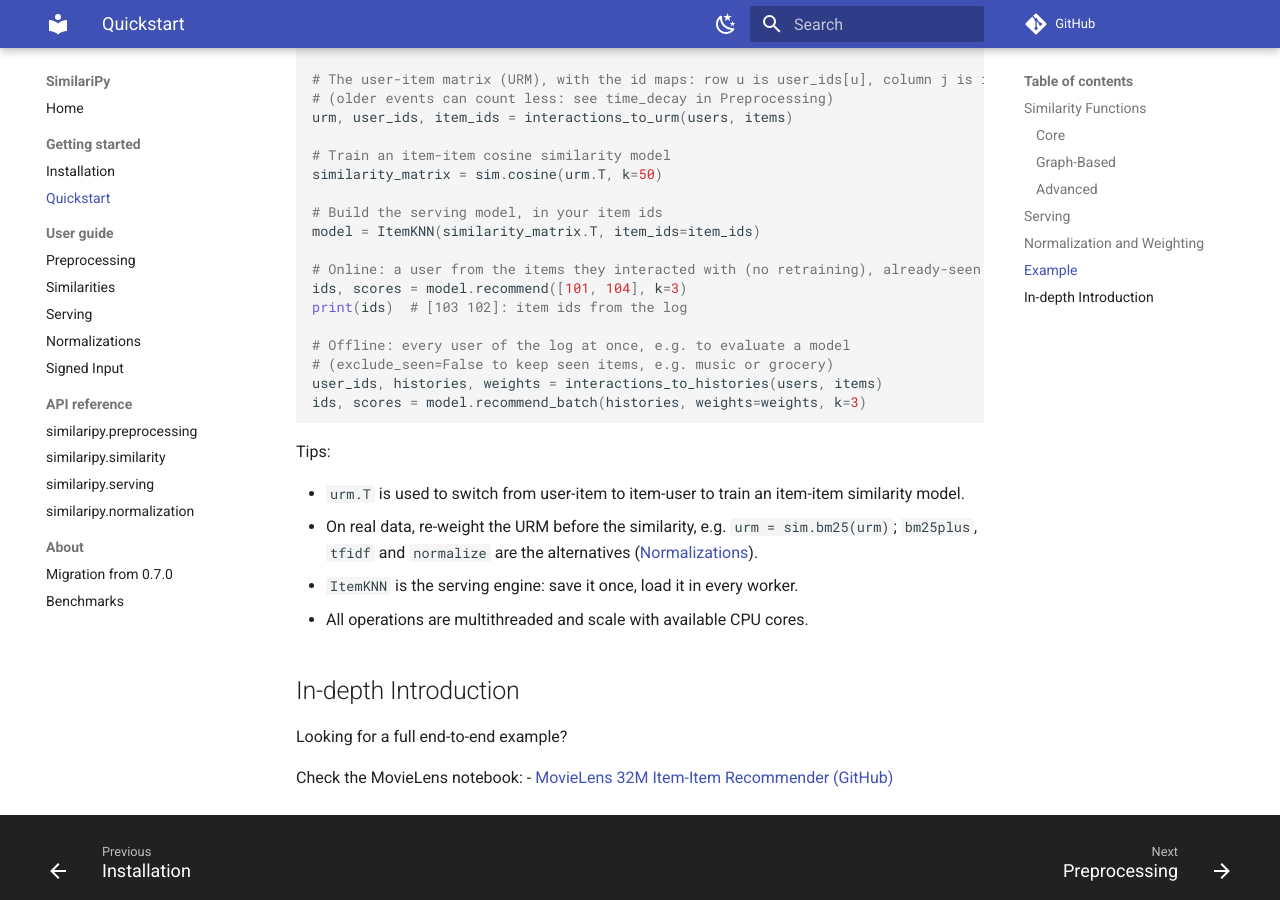
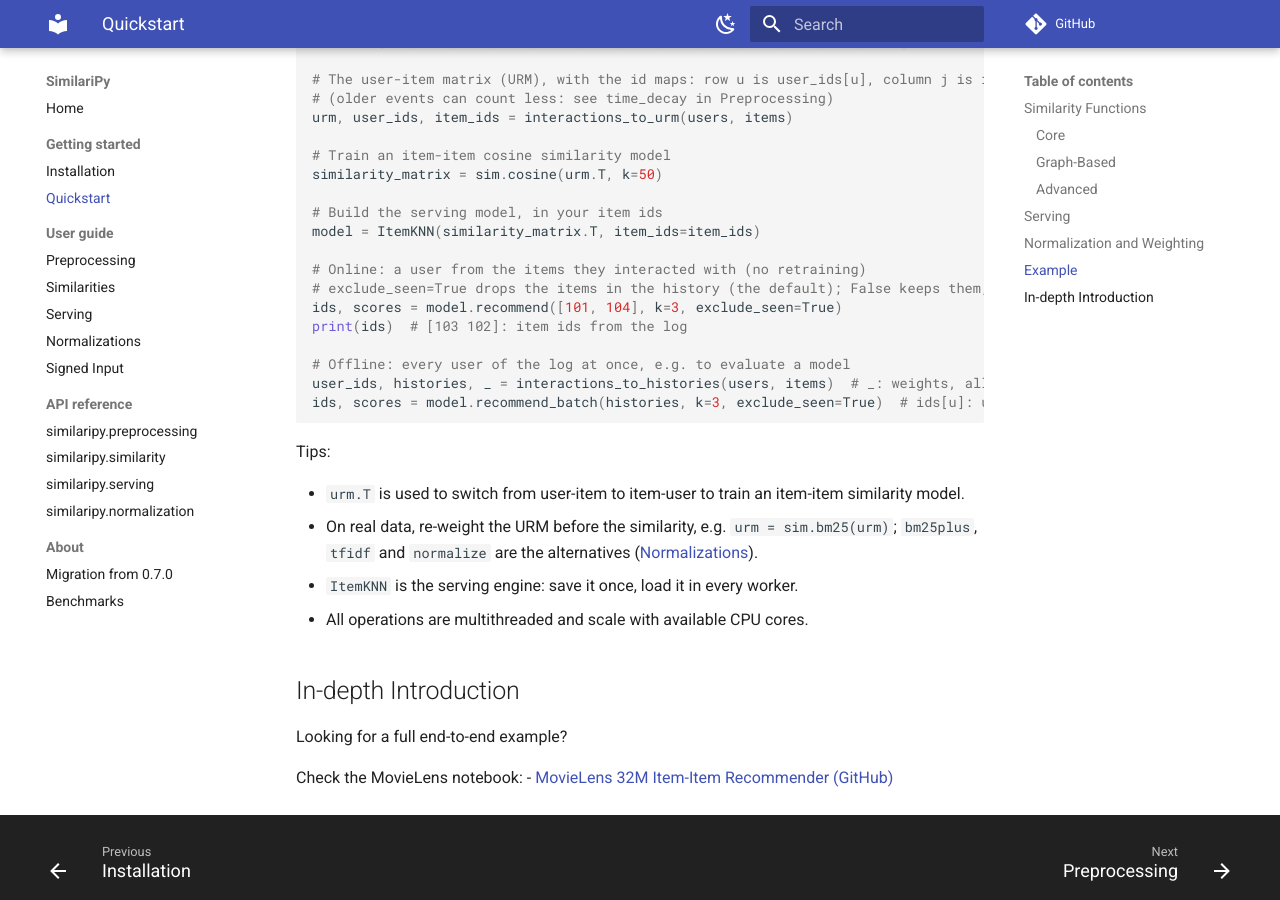
Before and after one commit to bogliosimone/similaripy, an MkDocs documentation site: the page built from docs/guide.md, in a window 1280 px wide and 900 px high, scrolled down 1915 px. Built offline with MkDocs 1.6.1 and Material for MkDocs 9.7.7, drawn with Linux system fonts in a browser that asks for light colours; comment, search, counter and statistics services are not loaded.

Commit message:
Docs: Quickstart shows exclude_seen, batch call without the all-1.0 weights

````diff
--- a/docs/guide.md
+++ b/docs/guide.md
@@ -75,14 +75,14 @@ similarity_matrix = sim.cosine(urm.T, k=50)
 # Build the serving model, in your item ids
 model = ItemKNN(similarity_matrix.T, item_ids=item_ids)
 
-# Online: a user from the items they interacted with (no retraining), already-seen items excluded
-ids, scores = model.recommend([101, 104], k=3)
+# Online: a user from the items they interacted with (no retraining)
+# exclude_seen=True drops the items in the history (the default); False keeps them, e.g. music or grocery
+ids, scores = model.recommend([101, 104], k=3, exclude_seen=True)
 print(ids)  # [103 102]: item ids from the log
 
 # Offline: every user of the log at once, e.g. to evaluate a model
-# (exclude_seen=False to keep seen items, e.g. music or grocery)
-user_ids, histories, weights = interactions_to_histories(users, items)
-ids, scores = model.recommend_batch(histories, weights=weights, k=3)
+user_ids, histories, _ = interactions_to_histories(users, items)  # _: weights, all 1.0 here
+ids, scores = model.recommend_batch(histories, k=3, exclude_seen=True)  # ids[u]: user user_ids[u]
 ```
 
 Tips:
````
Also changed, not shown: README.md (+5 -4 lines).
